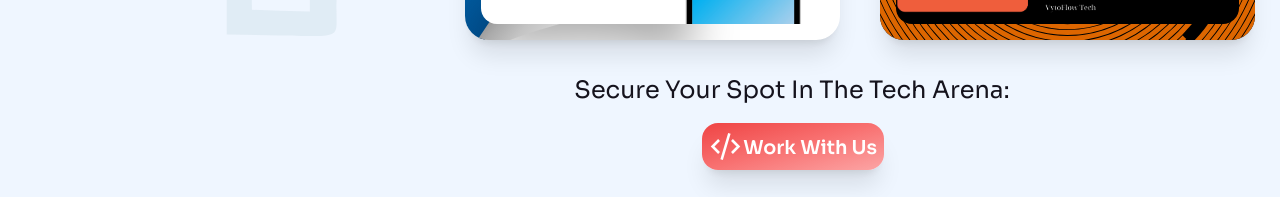
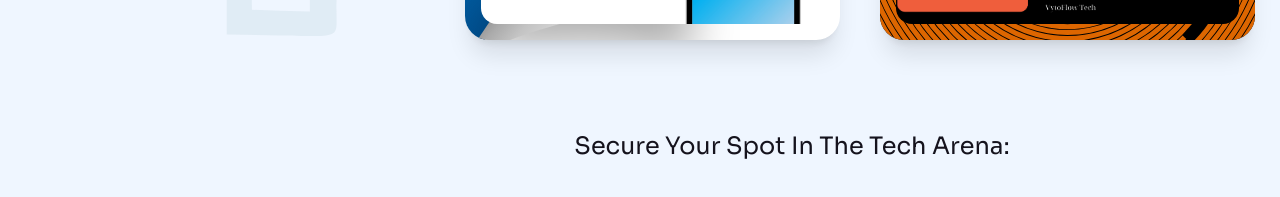
Before and after one commit to 0TenX1/VytoflowWebsite, a React (Vite) app: page /home/projects in a window 1280 px wide. Shown: the part 510-707 px from the top of the page. Built offline with nearby package versions, Linux system fonts and the light colour scheme; grey boxes are pictures that could not be loaded.

Commit message:
aligned work with us

```diff
--- a/src/components/Projects.jsx
+++ b/src/components/Projects.jsx
@@ -160,8 +160,8 @@ const Events = () => {
     hidden: { opacity: 0, y: -50, transition: { duration: 0.9 } },
   }}
 >
-  <div className="flex three mt-20 lg:mr-20 lg:-ml-96 lg:-mb-5">
-    Secure Your Spot In The Tech Arena:
+  <div className="flex three mt-150 lg:mr-20 lg:-ml-96 lg:-mb-5">
+    <span className="flex three mt-15 lg:-ml-54 lg:-mb-14">Secure Your Spot In The Tech Arena:</span>
     </div>
   <motion.span className=" -mt-20 md:mt-3  md:ml-20 -mr-36 "
     initial="hidden"
```
